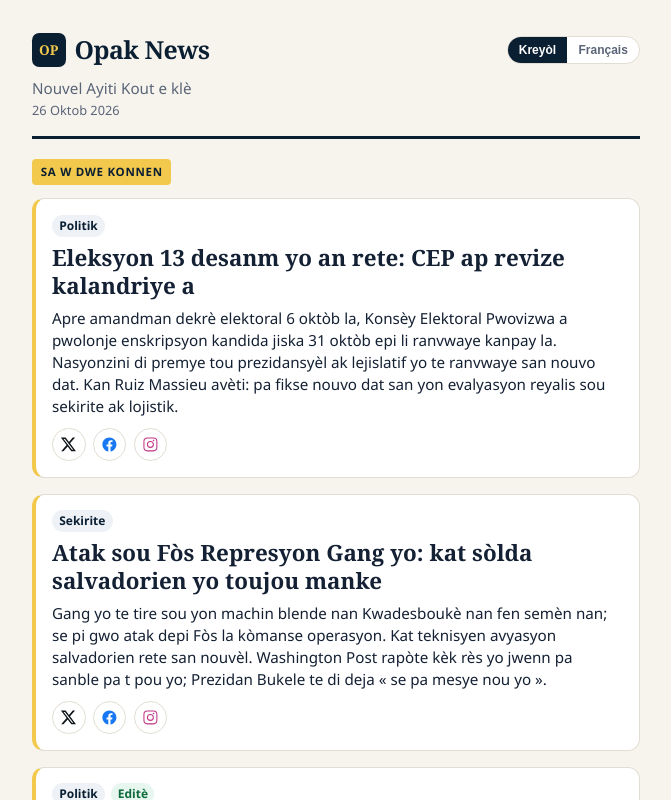
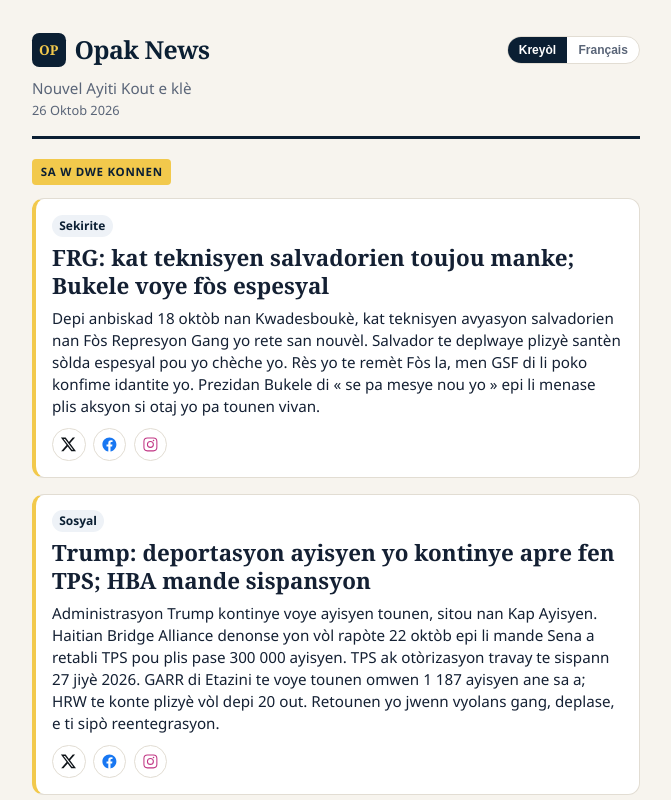
Before and after one commit to haitialways-pixel/opak-news, a React (Vite) app: page / in a window 1280 px wide. Shown: the top 800 px of the page, without its empty margins (304-975 px from the left). Built offline with nearby package versions, Linux system fonts and the light colour scheme; no server answers.

Commit message:
Refresh digest: FRG/Bukele, Trump repatriations, Tripotay gossip
Keep NTK #3 ONA/BAJ unchanged. Lead with Salvadoran GSF crisis and
deportation/TPS update; add Martelly-ULCC and Rutshelle-Teddy gossip;
move elections to quick-hits.

```diff
--- a/src/data/stories.ts
+++ b/src/data/stories.ts
@@ -2,39 +2,45 @@
 
 /**
  * Curated Haiti digest — real stories with multi-source credits.
- * Slot 3 (need-to-know) is Steeve's editor-pushed piece (isManual).
+ * Slot 3 (need-to-know) is the editor-pushed ONA piece (isManual).
  * Set isManual: true for editor-pushed stories.
  */
 export const STORIES: Story[] = [
   {
-    id: "ntk-cep-elections-hold-2026-10",
-    tier: "need-to-know",
-    topic: "politics",
-    publishedAt: "2026-10-26",
-    headline: {
-      ht: "Eleksyon 13 desanm yo an rete: CEP ap revize kalandriye a",
-      fr: "Élections du 13 décembre en suspens : le CEP révise le calendrier",
-    },
-    brief: {
-      ht: "Apre amandman dekrè elektoral 6 oktòb la, Konsèy Elektoral Pwovizwa a pwolonje enskripsyon kandida jiska 31 oktòb epi li ranvwaye kanpay la. Nasyonzini di premye tou prezidansyèl ak lejislatif yo te ranvwaye san nouvo dat. Kan Ruiz Massieu avèti: pa fikse nouvo dat san yon evalyasyon reyalis sou sekirite ak lojistik.",
-      fr: "Après l’amendement du décret électoral du 6 octobre, le Conseil électoral provisoire a prolongé l’inscription des candidatures jusqu’au 31 octobre et reporté la campagne. L’ONU indique que le premier tour présidentiel et législatif a été reporté sans nouvelle date. Carlos Ruiz Massieu met en garde : ne pas fixer de nouvelles dates sans une évaluation réaliste de la sécurité et de la logistique.",
-    },
-    sources: ["ONU Info / UN News", "BINUH S/2026/800", "Security Council Report"],
-  },
-  {
     id: "ntk-gsf-salvador-attack-2026-10",
     tier: "need-to-know",
     topic: "security",
-    publishedAt: "2026-10-26",
+    publishedAt: "2026-10-27",
     headline: {
-      ht: "Atak sou Fòs Represyon Gang yo: kat sòlda salvadorien yo toujou manke",
-      fr: "Attaque contre la Force de répression des gangs : quatre soldats salvadoriens toujours portés disparus",
+      ht: "FRG: kat teknisyen salvadorien toujou manke; Bukele voye fòs espesyal",
+      fr: "FRG : quatre techniciens salvadoriens toujours manquants ; Bukele envoie des forces spéciales",
     },
     brief: {
-      ht: "Gang yo te tire sou yon machin blende nan Kwadesboukè nan fen semèn nan; se pi gwo atak depi Fòs la kòmanse operasyon. Kat teknisyen avyasyon salvadorien rete san nouvèl. Washington Post rapòte kèk rès yo jwenn pa sanble pa t pou yo; Prezidan Bukele te di deja « se pa mesye nou yo ».",
-      fr: "Des gangs ont ouvert le feu sur un véhicule blindé à Croix-des-Bouquets en fin de semaine; c’est la plus grave attaque depuis le début des opérations de la Force. Quatre techniciens d’aviation salvadoriens restent sans nouvelles. Le Washington Post indique que certains restes retrouvés ne semblent pas leur appartenir ; le président Bukele avait déjà affirmé « ce ne sont pas nos hommes ».",
+      ht: "Depi anbiskad 18 oktòb nan Kwadesboukè, kat teknisyen avyasyon salvadorien nan Fòs Represyon Gang yo rete san nouvèl. Salvador te deplwaye plizyè santèn sòlda espesyal pou yo chèche yo. Rès yo te remèt Fòs la, men GSF di li poko konfime idantite yo. Prezidan Bukele di « se pa mesye nou yo » epi li menase plis aksyon si otaj yo pa tounen vivan.",
+      fr: "Depuis l’embuscade du 18 octobre à Croix-des-Bouquets, quatre techniciens d’aviation salvadoriens de la Force de répression des gangs restent sans nouvelles. El Salvador a déployé plusieurs centaines de soldats des forces spéciales pour les rechercher. Des restes ont été remis à la Force, mais la GSF dit ne pas encore pouvoir confirmer leur identité. Le président Bukele affirme « ce ne sont pas nos hommes » et menace d’agir davantage si les otages ne sont pas rendus vivants.",
     },
-    sources: ["AP News", "The Washington Post", "UN News"],
+    sources: ["AP News", "Miami Herald", "The Washington Post", "BBC", "UN News"],
+  },
+  {
+    id: "ntk-repatriation-trump-tps-2026-10",
+    tier: "need-to-know",
+    topic: "society",
+    publishedAt: "2026-10-27",
+    headline: {
+      ht: "Trump: deportasyon ayisyen yo kontinye apre fen TPS; HBA mande sispansyon",
+      fr: "Trump : les déportations d’Haïtiens continuent après la fin du TPS ; HBA demande une suspension",
+    },
+    brief: {
+      ht: "Administrasyon Trump kontinye voye ayisyen tounen, sitou nan Kap Ayisyen. Haitian Bridge Alliance denonse yon vòl rapòte 22 oktòb epi li mande Sena a retabli TPS pou plis pase 300 000 ayisyen. TPS ak otòrizasyon travay te sispann 27 jiyè 2026. GARR di Etazini te voye tounen omwen 1 187 ayisyen ane sa a; HRW te konte plizyè vòl depi 20 out. Retounen yo jwenn vyolans gang, deplase, e ti sipò reentegrasyon.",
+      fr: "L’administration Trump continue de renvoyer des Haïtiens, surtout vers Cap-Haïtien. Haitian Bridge Alliance dénonce un vol rapporté le 22 octobre et demande au Sénat de rétablir le TPS pour plus de 300 000 Haïtiens. Le TPS et l’autorisation de travail ont pris fin le 27 juillet 2026. Le GARR indique qu’au moins 1 187 Haïtiens ont été renvoyés des États-Unis cette année ; HRW a compté plusieurs vols depuis le 20 août. Les rapatriés retrouvent violence des gangs, déplacements et peu de soutien à la réintégration.",
+    },
+    sources: [
+      "Haitian Bridge Alliance",
+      "Jamaica Observer / CMC",
+      "USA TODAY",
+      "El País",
+      "GARR",
+    ],
   },
   {
     id: "ntk-ona-jij-elisee-2026-10",
@@ -69,6 +75,51 @@
     sources: ["Infos Partage (@infospartagesos)", "Opak News — Tripotay"],
   },
   {
+    id: "qh-gossip-ulcc-martelly-return-2026-10",
+    tier: "quick-hit",
+    topic: "gossip",
+    publishedAt: "2026-10-27",
+    headline: {
+      ht: "Tripotay: apre ULCC, Martelly ak Céant tounen; avoka yo nan afè Metronome",
+      fr: "Rumeurs : après l’ULCC, Martelly et Céant reviennent ; leurs avocats dans l’affaire Métronome",
+    },
+    brief: {
+      ht: "Depi 2 jiyè, Hans Ludwig Joseph pa DG ULCC ankò. Nan jou sa yo, Jean-Henry Céant ak Michel Martelly tounen nan peyi a; tou de te nan rapò ULCC. Koulye a, nan lit Metronome a, Corvington gen Me Joseph kòm avoka, pandan Guerrier gen Me Mario Delcy, ke plizyè medya prezante kòm avoka Martelly. Sou rezo yo, moun ap mande si lit medya a pa gen koulè politik tou.",
+      fr: "Depuis le 2 juillet, Hans Ludwig Joseph n’est plus DG de l’ULCC. Dans la foulée, Jean-Henry Céant et Michel Martelly sont revenus au pays ; tous deux figuraient dans des rapports de l’ULCC. Dans le litige Métronome, Corvington a Me Joseph pour avocat, tandis que Guerrier a Me Mario Delcy, présenté par plusieurs médias comme avocat de Martelly. Sur les réseaux, on se demande si le conflit médiatique n’a pas aussi une couleur politique.",
+    },
+    sources: ["Mag2News", "Lakay Info", "Rezo Nòdwès", "Satellite509", "Opak News — Tripotay"],
+  },
+  {
+    id: "qh-gossip-rutshelle-teddy-2026-10",
+    tier: "quick-hit",
+    topic: "gossip",
+    publishedAt: "2026-10-27",
+    headline: {
+      ht: "Tripotay: Rutshelle ak Teddy Hashtag ofisyèlman ansanm",
+      fr: "Rumeurs : Rutshelle et Teddy Hashtag officialisent leur couple",
+    },
+    brief: {
+      ht: "Apre mwa tripotay sou rezo yo, Rutshelle Guillaume ak Teddy Hashtag pibliye foto koup la. Fanatik yo te deja soupsonen depi kolaborasyon « Ou banm lanmou ». An kèk èdtan, pòs yo gaye sou Instagram, Facebook, TikTok ak X. Anpil moun mande si yo pral fè plis mizik ansanm.",
+      fr: "Après des mois de rumeurs sur les réseaux, Rutshelle Guillaume et Teddy Hashtag ont publié des photos de couple. Les fans soupçonnaient déjà une histoire depuis la collaboration « Ou banm lanmou ». En quelques heures, les posts ont envahi Instagram, Facebook, TikTok et X. Beaucoup se demandent s’ils feront davantage de musique ensemble.",
+    },
+    sources: ["Lakay Info 509", "Opak News — Tripotay"],
+  },
+  {
+    id: "qh-cep-elections-hold-2026-10",
+    tier: "quick-hit",
+    topic: "politics",
+    publishedAt: "2026-10-26",
+    headline: {
+      ht: "Eleksyon 13 desanm yo an rete: CEP ap revize kalandriye a",
+      fr: "Élections du 13 décembre en suspens : le CEP révise le calendrier",
+    },
+    brief: {
+      ht: "Apre amandman dekrè elektoral 6 oktòb la, Konsèy Elektoral Pwovizwa a pwolonje enskripsyon kandida jiska 31 oktòb epi li ranvwaye kanpay la. Nasyonzini di premye tou prezidansyèl ak lejislatif yo te ranvwaye san nouvo dat. Kan Ruiz Massieu avèti: pa fikse nouvo dat san yon evalyasyon reyalis sou sekirite ak lojistik.",
+      fr: "Après l’amendement du décret électoral du 6 octobre, le Conseil électoral provisoire a prolongé l’inscription des candidatures jusqu’au 31 octobre et reporté la campagne. L’ONU indique que le premier tour présidentiel et législatif a été reporté sans nouvelle date. Carlos Ruiz Massieu met en garde : ne pas fixer de nouvelles dates sans une évaluation réaliste de la sécurité et de la logistique.",
+    },
+    sources: ["ONU Info / UN News", "BINUH S/2026/800", "Security Council Report"],
+  },
+  {
     id: "qh-gangs-rural-violence-un",
     tier: "quick-hit",
     topic: "security",
@@ -82,6 +133,36 @@
       fr: "Le BINUH indique que les gangs adaptent leurs tactiques : otages, représailles et attaques en zones rurales (Kenscoff, Saint-Michel-de-l’Atalaye, Marigot, Léogâne). 241 personnes ont été tuées dans l’Ouest et l’Artibonite pour avoir résisté. La Force compte 1 563 uniformes sur 5 550 autorisés.",
     },
     sources: ["ONU Info", "UN News", "Rapò Sekretè Jeneral"],
+  },
+  {
+    id: "qh-humanitarian-idp-15m",
+    tier: "quick-hit",
+    topic: "society",
+    publishedAt: "2026-10-19",
+    headline: {
+      ht: "Prèske 1,5 milyon deplase: plan imanitè 2026 a mwatye finanse",
+      fr: "Près de 1,5 million de déplacés : le plan humanitaire 2026 à moitié financé",
+    },
+    brief: {
+      ht: "BINUH rapòte plis pase 17 000 nouvo deplase nan twa mwa ki sot pase yo; total la prèske 1,5 milyon, mwatye se timoun. Ekonomi an prevwa kontrakte pou setyèm ane konsèktif; bezwen imanitè yo depase mwayen yo genyen.",
+      fr: "Le BINUH rapporte plus de 17 000 nouveaux déplacés sur les trois derniers mois ; le total approche 1,5 million, dont la moitié d’enfants. L’économie devrait se contracter pour une septième année consécutive ; les besoins humanitaires dépassent les moyens disponibles.",
+    },
+    sources: ["UN News", "BINUH", "WFP"],
+  },
+  {
+    id: "qh-brh-digital-payments",
+    tier: "quick-hit",
+    topic: "tech",
+    publishedAt: "2026-10-20",
+    headline: {
+      ht: "BRH: pilòt peman machann ak enklizyon finansye dijital",
+      fr: "BRH : pilote de paiement marchand et inclusion financière numérique",
+    },
+    brief: {
+      ht: "Gouvènè Ronald Gabriel di bank santral la ap pouse yon ekosistèm peman aksesib, entèoperab e sekirize. Yon pwojè peman machann ap prepare yon faz pilòt pou ti komèsan antre nan ekonomi fòmèl, ak sipò Bank Mondyal sou inovasyon.",
+      fr: "Le gouverneur Ronald Gabriel indique que la banque centrale pousse un écosystème de paiements accessible, interopérable et sécurisé. Un projet de paiement marchand prépare une phase pilote pour intégrer les petits commerçants à l’économie formelle, avec l’appui de la Banque mondiale sur l’innovation.",
+    },
+    sources: ["BRH", "Banque mondiale (LAC)"],
   },
   {
     id: "qh-commerce-caravan-5000",
@@ -114,64 +195,19 @@
     sources: ["HaitiLibre", "MCI / Université Quisqueya"],
   },
   {
-    id: "qh-remittances-tps-risk",
+    id: "qh-soley-etzer-decret-2026-10",
     tier: "quick-hit",
-    topic: "commerce",
-    publishedAt: "2026-10-02",
+    topic: "politics",
+    publishedAt: "2026-10-15",
     headline: {
-      ht: "Transfè dyaspora: sere TPS ta ka souke estabilite ekonomik",
-      fr: "Transferts de la diaspora : un durcissement du TPS pourrait fragiliser la stabilité économique",
+      ht: "Solèy / Etzer Émile: dekrè elektoral la ta favorize moun sanksyone",
+      fr: "Solèy / Etzer Émile : le décret électoral favoriserait des personnalités sanctionnées",
     },
     brief: {
-      ht: "Chèchè BRH (Blaise, Victor, Cayemitte) di yon sere TPS kapab vin yon chòk sou to chanje, rezèv ak bidjè, men pa otomatikman imedyat. Diminisyon transfè ta afekte konsomasyon, rezèv devis, e antre fiskal Eta a.",
-      fr: "Des chercheurs de la BRH (Blaise, Victor, Cayemitte) estiment qu’un durcissement du TPS pourrait devenir un choc sur le taux de change, les réserves et le budget, sans transmission automatique ni immédiate. Une baisse des transferts affecterait la consommation, les réserves de devises et les recettes fiscales.",
+      ht: "Platfòm Solèy, ak Etzer Émile kòm figi prezidansyèl, denonse amandman dekrè elektoral yo. Yo di chanjman yo ta ka louvri pòt pou enterè patikilye e pou pèsonalite sanksyone. Yo mande yon CEP endepandan, yon kalandriye reyalis, ak garanti sekirite anvan vòt la.",
+      fr: "La plateforme Solèy, avec Etzer Émile comme figure présidentielle, dénonce les amendements au décret électoral. Elle estime que ces changements pourraient ouvrir la voie à des intérêts particuliers et à des personnalités sanctionnées. Elle réclame un CEP indépendant, un calendrier réaliste et des garanties de sécurité avant le scrutin.",
     },
-    sources: ["Le Nouvelliste", "NAGO.TV", "BRH / DREF"],
-  },
-  {
-    id: "qh-frg-launch-tabarre",
-    tier: "quick-hit",
-    topic: "security",
-    publishedAt: "2026-10-09",
-    headline: {
-      ht: "FRG ofisyèlman lanse nan baz Vètyè, Tabar",
-      fr: "La FRG officiellement lancée à la base Vertières, Tabarre",
-    },
-    brief: {
-      ht: "Premye Minis Alix Didier Fils-Aimé te lanse deplwaman Fòs Represyon Gang yo 8 oktòb, ak peyi kontribitè, kò diplomatik ak Nasyonzini. Jack Christofides di Fòs la la sou demann Ayiti, ansanm ak PNH ak FAd’H.",
-      fr: "Le Premier ministre Alix Didier Fils-Aimé a lancé le déploiement de la Force de répression des gangs le 8 octobre, avec les pays contributeurs, le corps diplomatique et l’ONU. Jack Christofides affirme que la Force est présente à la demande d’Haïti, aux côtés de la PNH et des FAd’H.",
-    },
-    sources: ["Le National", "Primature"],
-  },
-  {
-    id: "qh-humanitarian-idp-15m",
-    tier: "quick-hit",
-    topic: "society",
-    publishedAt: "2026-10-19",
-    headline: {
-      ht: "Prèske 1,5 milyon deplase: plan imanitè 2026 a mwatye finanse",
-      fr: "Près de 1,5 million de déplacés : le plan humanitaire 2026 à moitié financé",
-    },
-    brief: {
-      ht: "BINUH rapòte plis pase 17 000 nouvo deplase nan twa mwa ki sot pase yo; total la prèske 1,5 milyon, mwatye se timoun. Ekonomi an prevwa kontrakte pou setyèm ane konsèktif; bezwen imanitè yo depase mwayen yo genyen.",
-      fr: "Le BINUH rapporte plus de 17 000 nouveaux déplacés sur les trois derniers mois ; le total approche 1,5 million, dont la moitié d’enfants. L’économie devrait se contracter pour une septième année consécutive ; les besoins humanitaires dépassent les moyens disponibles.",
-    },
-    sources: ["UN News", "BINUH", "WFP"],
-  },
-  {
-    id: "qh-brh-digital-payments",
-    tier: "quick-hit",
-    topic: "tech",
-    publishedAt: "2026-10-20",
-    headline: {
-      ht: "BRH: pilòt peman machann ak enklizyon finansye dijital",
-      fr: "BRH : pilote de paiement marchand et inclusion financière numérique",
-    },
-    brief: {
-      ht: "Gouvènè Ronald Gabriel di bank santral la ap pouse yon ekosistèm peman aksesib, entèoperab e sekirize. Yon pwojè peman machann ap prepare yon faz pilòt pou ti komèsan antre nan ekonomi fòmèl, ak sipò Bank Mondyal sou inovasyon.",
-      fr: "Le gouverneur Ronald Gabriel indique que la banque centrale pousse un écosystème de paiements accessible, interopérable et sécurisé. Un projet de paiement marchand prépare une phase pilote pour intégrer les petits commerçants à l’économie formelle, avec l’appui de la Banque mondiale sur l’innovation.",
-    },
-    sources: ["BRH", "Banque mondiale (LAC)"],
+    sources: ["Métronome Haiti", "Hebdo24", "Alternance Media"],
   },
 ];
 
```
